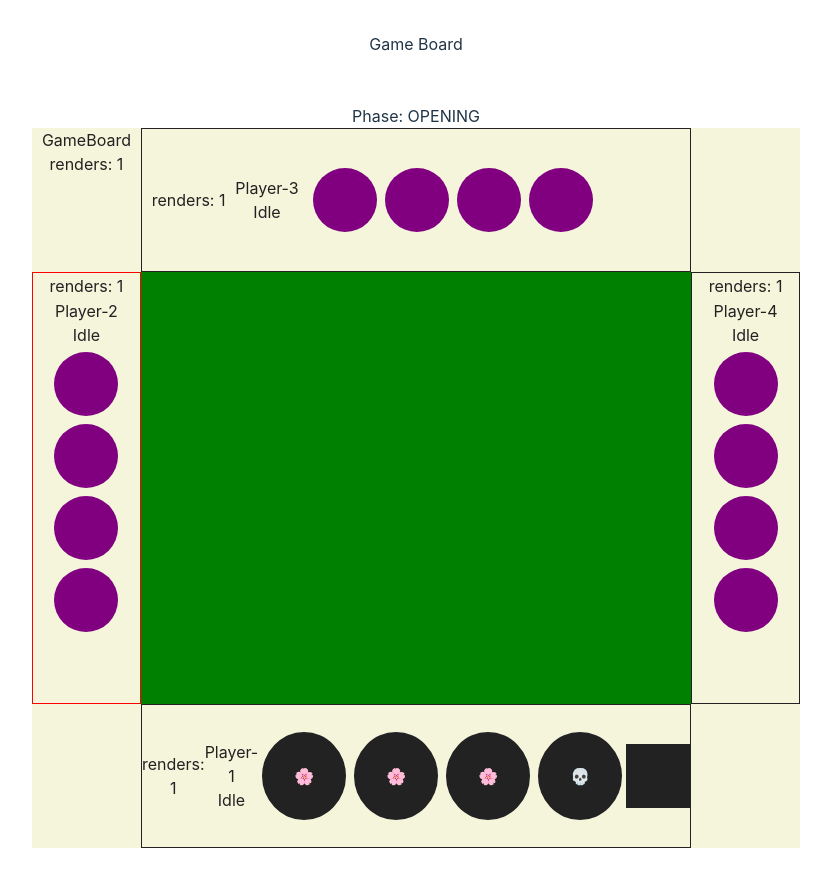
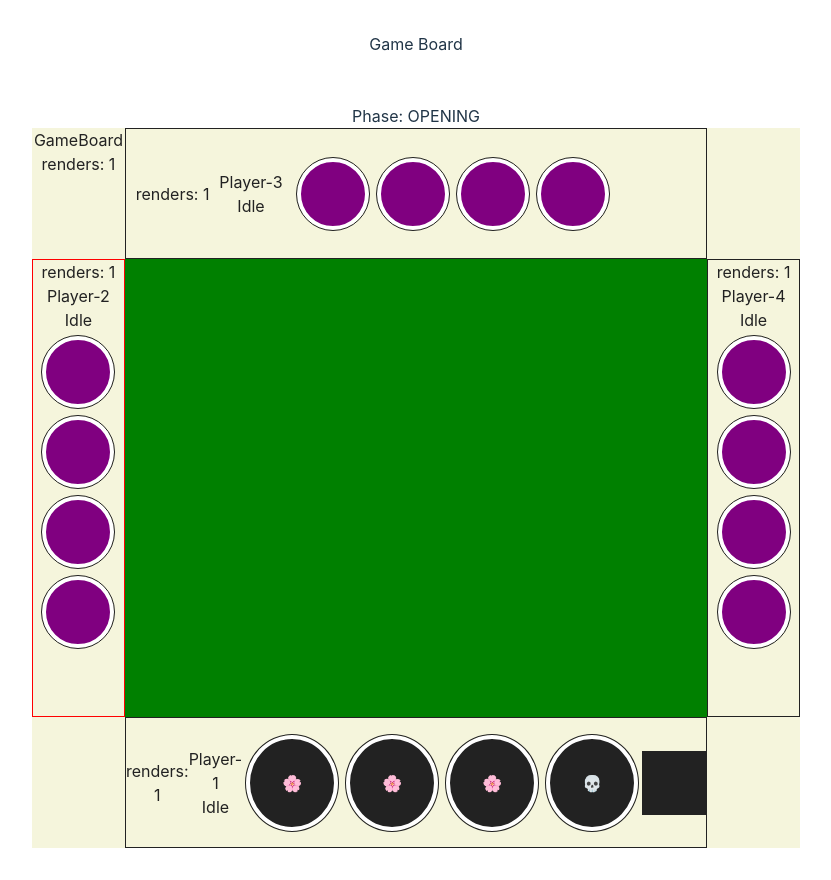
Before and after one commit to Maximillini/skulls_v2, a React (Vite) app: page / in a window 1280 px wide. Shown: the whole page, without its empty margins (224-1055 px from the left). Built offline with nearby package versions, Linux system fonts and the light colour scheme.

Commit message:
Add border and outline embellishment to cards

```diff
--- a/src/components/GameBoard/styles.scss
+++ b/src/components/GameBoard/styles.scss
@@ -30,6 +30,8 @@
       .card {
         background: purple;
         border-radius: 100%;
+        border: 4px solid white;
+        outline: #222 1px solid;
         margin: 4px;
       }
     }
```
